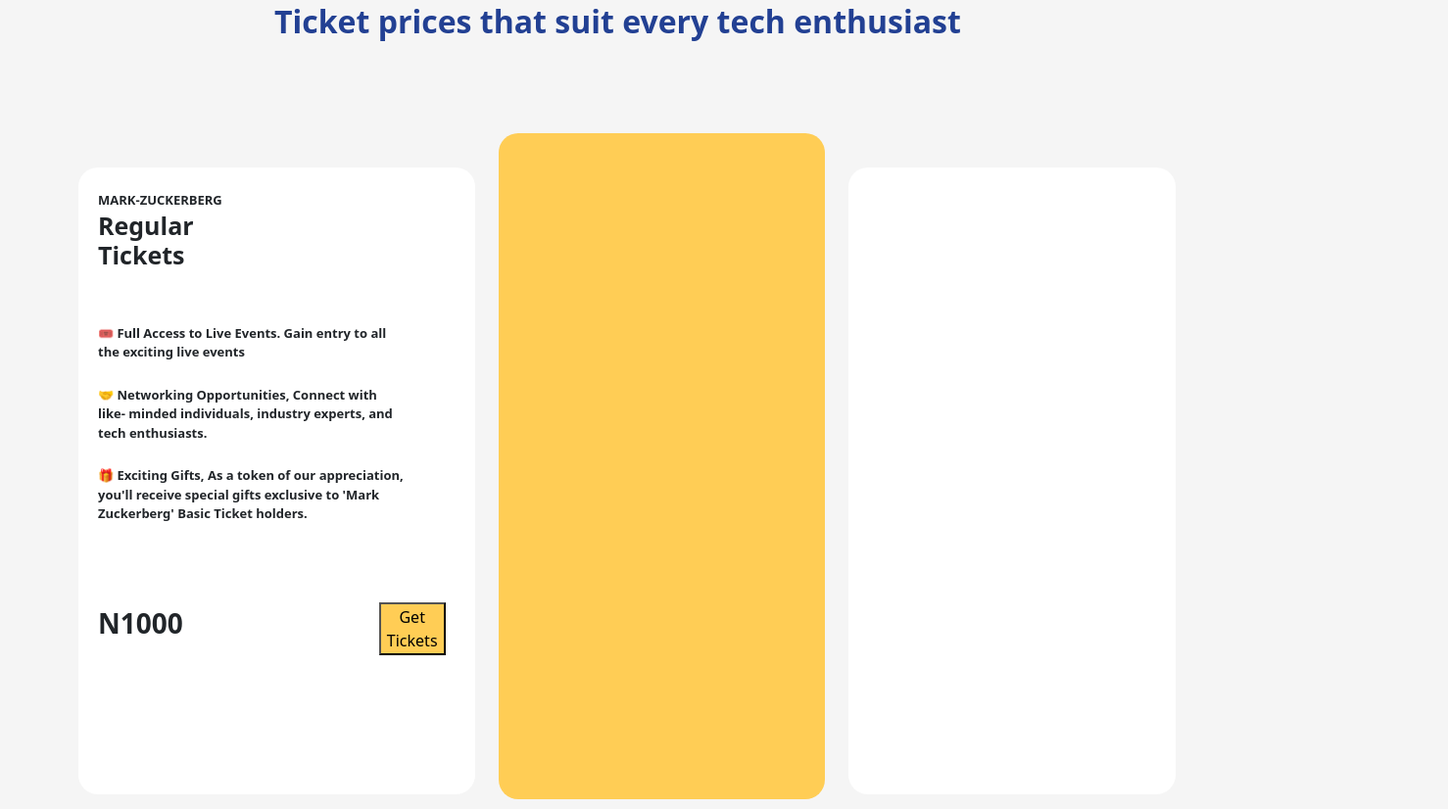
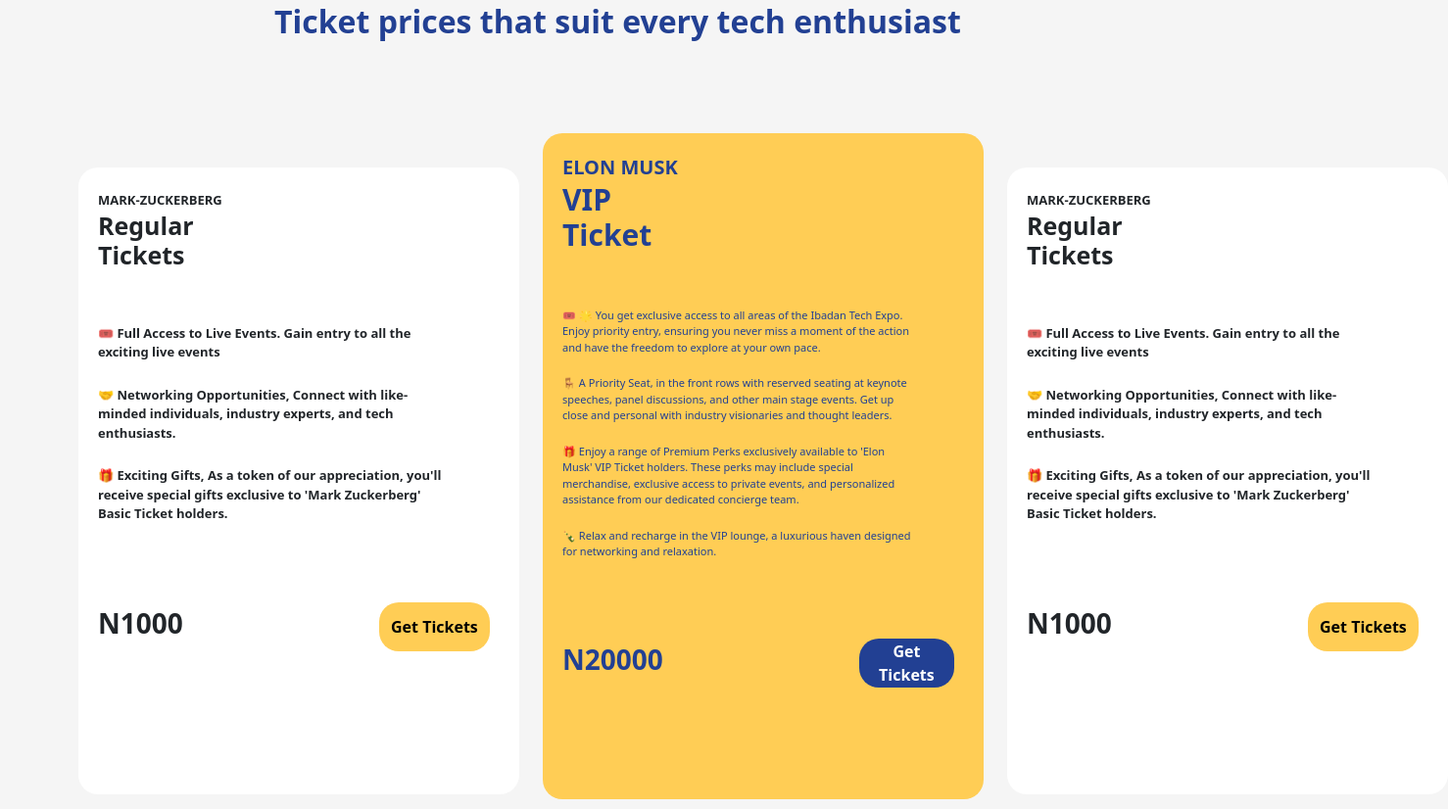
Before and after one commit to Dotman-Bei/IBADANTECH-EXPO, a plain HTML site: page index.html in a window 1280 px wide. Shown: the part 5438-6264 px from the top of the page at 98% size, 1478 px wide, since content can reach past the window. Drawn offline with Linux system fonts and the light colour scheme.

Commit message:
this is my liveCode commit

```diff
--- a/index.html
+++ b/index.html
@@ -281,16 +281,43 @@
 
                 <div class="marktickets d-flex gap-">
                     <span class="fw-bolder fs-3">N1000</span>
-                    <button><a href="" class="text-black text-decoration-none border-rounded">Get Tickets</a></button>
+                    <button><a href="" class="text-black text-decoration-none fw-bold">Get Tickets</a></button>
                 </div>
         </div>
 
         <div class="ELON-MUSK">
+            <span class="Elonname fw-bold fs-5">ELON MUSK</span>
+            <h1 class="Elonh1 fw-bolder lh-3">VIP <br>
+                Ticket</h1>
+            <p class="Elonparagraph pt-5 fw-normal">🎟️ 🌟 You get exclusive access to all areas of the Ibadan Tech Expo. Enjoy priority entry, ensuring you never miss a moment of the action and have the freedom to explore at your own pace.</p>
+            <p class="Elonparagraph pt-1 fw-normal">🪑 A Priority Seat, in the front rows with reserved seating at keynote speeches, panel discussions, and other main stage events. Get up close and personal with industry visionaries and thought leaders.</p>
+            <p class="Elonparagraph pt-1 fw-normal">🎁 Enjoy a range of Premium Perks exclusively available to 'Elon Musk' VIP Ticket holders. These perks may include special merchandise, exclusive
+                access to private events, and personalized assistance from our dedicated concierge team.</p>
+            <p class="Elonparagraph pt-1 fw-normal">🍾 Relax and recharge in the VIP lounge, a luxurious haven designed for networking and relaxation.</p>
 
+
+                <div class="Elontickets d-flex">
+                    <span class="fw-bolder fs-3">N20000</span>
+                    <button><a href="" class="text-white text-decoration-none fw-bold">Get Tickets</a></button>
+                </div>
         </div>
 
         <div class="JEFF-BEZOS">
+            <span class="jeffname fw-bold">MARK-ZUCKERBERG</span>
+            <h1 class="jeffh1 fw-bolder lh-3">Regular <br> Tickets </h1>
+            <p class="jeffparagraph pt-5 fw-bold">🎟️ Full Access to Live Events. Gain entry to all the
+                exciting live events</p>
+            <p class="jeffparagraph pt-2 fw-bold">🤝 Networking Opportunities, Connect with like-
+                minded individuals, industry experts, and tech
+                enthusiasts.</p>
+            <p class="jeffparagraph pt-2 fw-bold">🎁 Exciting Gifts, As a token of our appreciation,
+                you'll receive special gifts exclusive to 'Mark
+                Zuckerberg' Basic Ticket holders.</p>
 
+                <div class="jefftickets d-flex gap-">
+                    <span class="fw-bolder fs-3">N1000</span>
+                    <button><a href="" class="text-black text-decoration-none fw-bold">Get Tickets</a></button>
+                </div>
         </div>
     </div>
     </section>
--- a/style.css
+++ b/style.css
@@ -246,21 +246,73 @@ main{
 }
 .marktickets button{
     background-color: rgb(255,205,85);
+    border-radius: 20px;
+    border: none;
+    width: 200px;
+    height: 50px;
 }
 
 .ELON-MUSK{
     height: 85vh;
     width: 450px;
-    border: 2px;
     background-color: rgb(255,205,85);
+    color: rgba(34, 64, 147, 1);
     border-radius: 20px;
     margin-top: -35px;
+    padding-top:20px;
+    padding-right:30px;
+    padding-left: 20px;
+}
+.Elonname{
+    font-size: 13px;
+}
+.Elonh1{
+    font-size: 30px;
+}
+.Elonparagraph{
+    font-size: 11px;
+    padding-right: 40px;
+}
+.Elontickets{
+    gap: 200px;
+    margin-top: 80px;
+}
+.Elontickets button{
+    background-color:  rgba(34, 64, 147, 1);
+    color: rgba(34, 64, 147, 1);
+    border-radius: 20px;
+    border: none;
+    width: 200px;
+    height: 50px;
 }
 
 .JEFF-BEZOS{
     height: 80vh;
     width: 450px;
-    border: 2px;
     background-color: white;
     border-radius: 20px;
+    padding-top:20px;
+    padding-right:30px;
+    padding-left: 20px;
 }
+.jeffname{
+    font-size: 13px;
+}
+.jeffh1{
+    font-size: 25px;
+}
+.jeffparagraph{
+    font-size: 13px;
+    padding-right: 40px;
+}
+.jefftickets{
+    gap: 200px;
+    margin-top: 80px;
+}
+.jefftickets button{
+    background-color: rgb(255,205,85);
+    border-radius: 20px;
+    border: none;
+    width: 200px;
+    height: 50px;
+}
```
